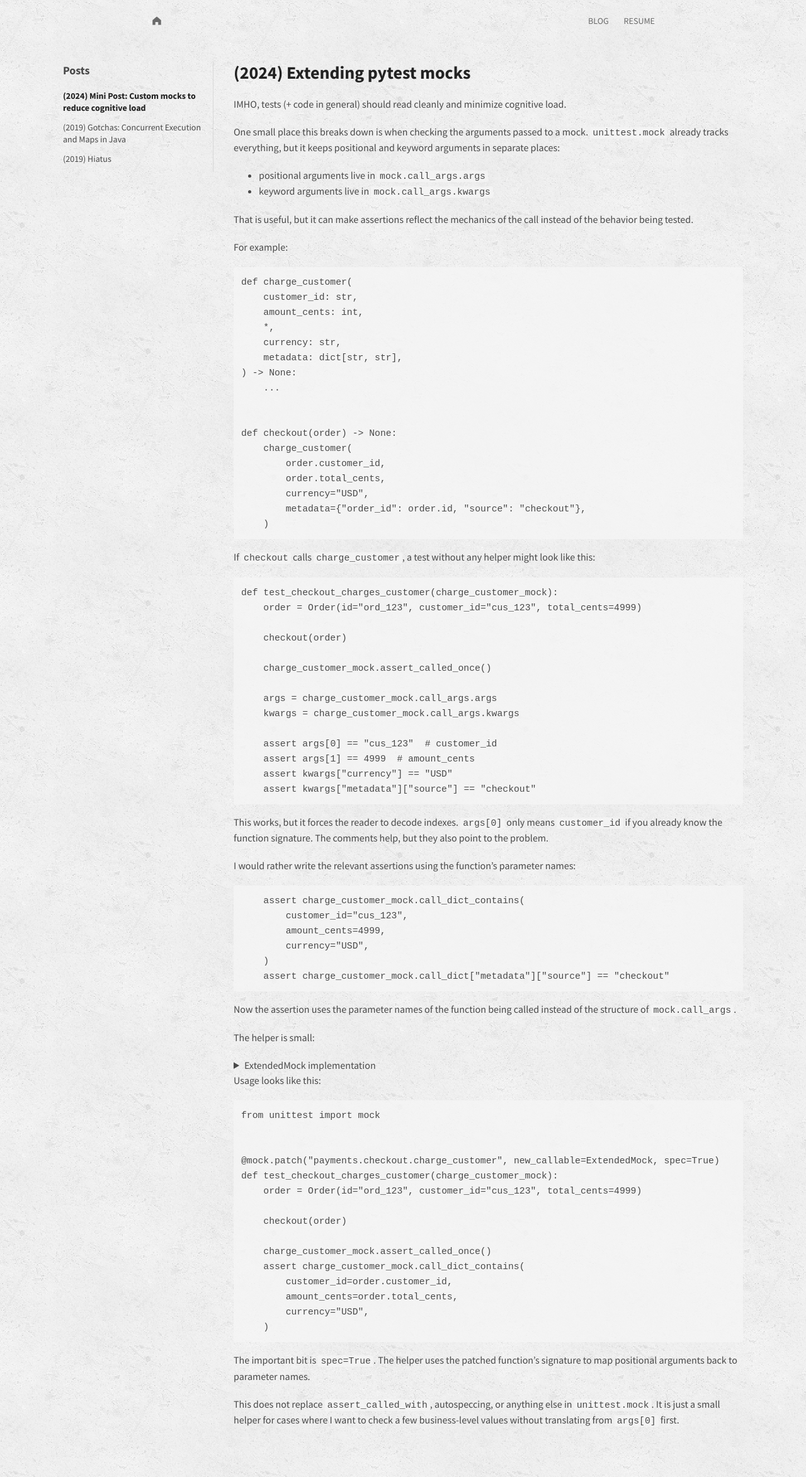
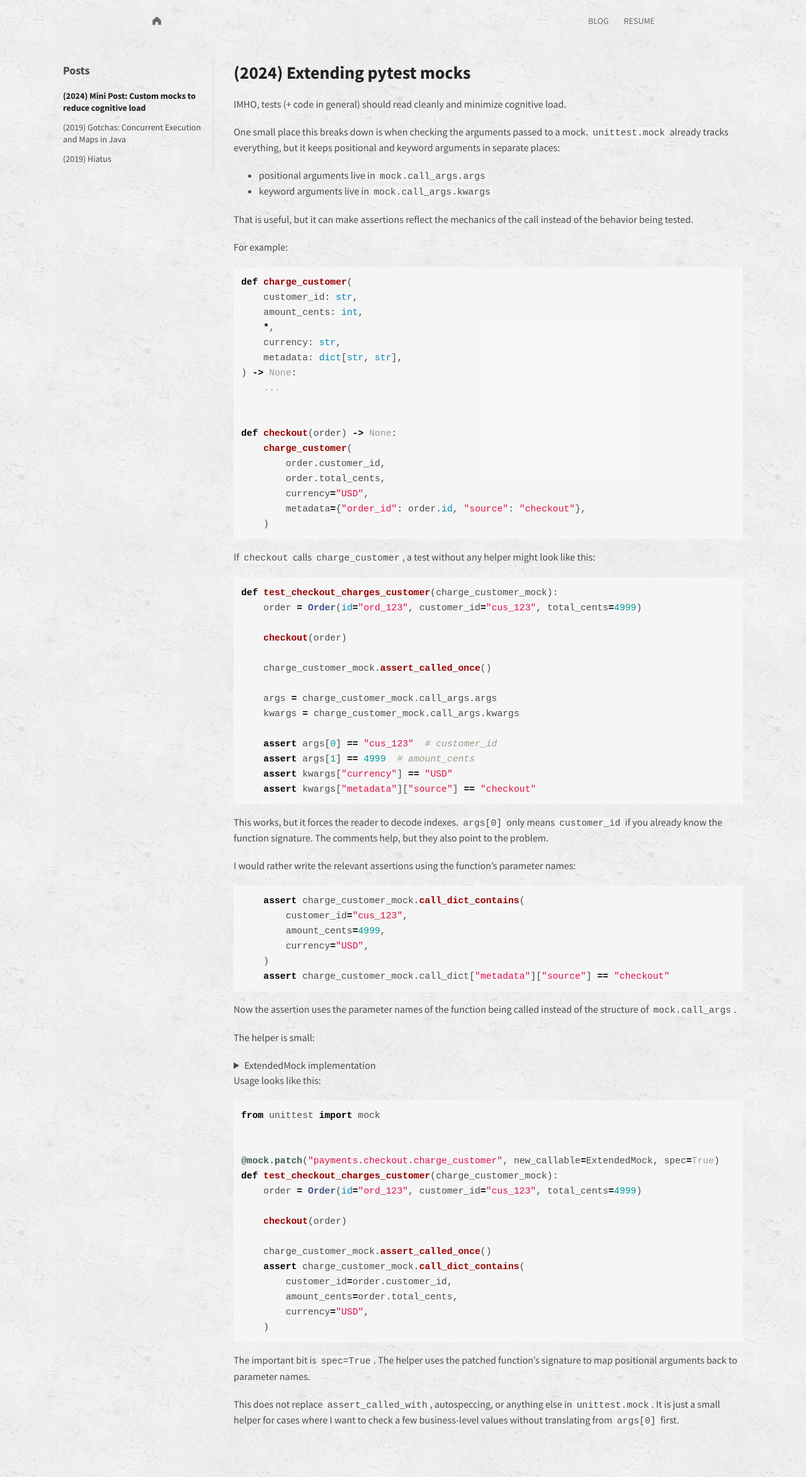
Before and after one commit to nguyent/blog, a Jekyll site: the page built from posts/extendedmock.md, in a window 1280 px wide. Shown: the whole page at 63% size. Built offline with Jekyll 4.4.1, drawn with Linux system fonts in a browser that asks for light colours.

Commit message:
Vendor Rouge syntax highlighting CSS

```diff
--- a/_layouts/default.html
+++ b/_layouts/default.html
@@ -8,6 +8,7 @@
 
 {% seo %}
 
+    <link rel="stylesheet" href="{{ "/assets/css/rouge.css" | relative_url }}">
     <link rel="stylesheet" href="{{ "/assets/css/custom.css" | relative_url }}">
   </head>
   <body class="{% if page.home %}home-page{% else %}blog-page{% endif %}">
--- /dev/null
+++ b/assets/css/rouge.css
@@ -0,0 +1,209 @@
+.highlight table td { padding: 5px; }
+.highlight table pre { margin: 0; }
+.highlight .cm {
+  color: #999988;
+  font-style: italic;
+}
+.highlight .cp {
+  color: #999999;
+  font-weight: bold;
+}
+.highlight .c1 {
+  color: #999988;
+  font-style: italic;
+}
+.highlight .cs {
+  color: #999999;
+  font-weight: bold;
+  font-style: italic;
+}
+.highlight .c, .highlight .cd {
+  color: #999988;
+  font-style: italic;
+}
+.highlight .err {
+  color: #a61717;
+  background-color: #e3d2d2;
+}
+.highlight .gd {
+  color: #000000;
+  background-color: #ffdddd;
+}
+.highlight .ge {
+  color: #000000;
+  font-style: italic;
+}
+.highlight .gr {
+  color: #aa0000;
+}
+.highlight .gh {
+  color: #999999;
+}
+.highlight .gi {
+  color: #000000;
+  background-color: #ddffdd;
+}
+.highlight .go {
+  color: #888888;
+}
+.highlight .gp {
+  color: #555555;
+}
+.highlight .gs {
+  font-weight: bold;
+}
+.highlight .gu {
+  color: #aaaaaa;
+}
+.highlight .gt {
+  color: #aa0000;
+}
+.highlight .kc {
+  color: #000000;
+  font-weight: bold;
+}
+.highlight .kd {
+  color: #000000;
+  font-weight: bold;
+}
+.highlight .kn {
+  color: #000000;
+  font-weight: bold;
+}
+.highlight .kp {
+  color: #000000;
+  font-weight: bold;
+}
+.highlight .kr {
+  color: #000000;
+  font-weight: bold;
+}
+.highlight .kt {
+  color: #445588;
+  font-weight: bold;
+}
+.highlight .k, .highlight .kv {
+  color: #000000;
+  font-weight: bold;
+}
+.highlight .mf {
+  color: #009999;
+}
+.highlight .mh {
+  color: #009999;
+}
+.highlight .il {
+  color: #009999;
+}
+.highlight .mi {
+  color: #009999;
+}
+.highlight .mo {
+  color: #009999;
+}
+.highlight .m, .highlight .mb, .highlight .mx {
+  color: #009999;
+}
+.highlight .sb {
+  color: #d14;
+}
+.highlight .sc {
+  color: #d14;
+}
+.highlight .sd {
+  color: #d14;
+}
+.highlight .s2 {
+  color: #d14;
+}
+.highlight .se {
+  color: #d14;
+}
+.highlight .sh {
+  color: #d14;
+}
+.highlight .si {
+  color: #d14;
+}
+.highlight .sx {
+  color: #d14;
+}
+.highlight .sr {
+  color: #009926;
+}
+.highlight .s1 {
+  color: #d14;
+}
+.highlight .ss {
+  color: #990073;
+}
+.highlight .s {
+  color: #d14;
+}
+.highlight .na {
+  color: #008080;
+}
+.highlight .bp {
+  color: #999999;
+}
+.highlight .nb {
+  color: #0086B3;
+}
+.highlight .nc {
+  color: #445588;
+  font-weight: bold;
+}
+.highlight .no {
+  color: #008080;
+}
+.highlight .nd {
+  color: #3c5d5d;
+  font-weight: bold;
+}
+.highlight .ni {
+  color: #800080;
+}
+.highlight .ne {
+  color: #990000;
+  font-weight: bold;
+}
+.highlight .nf {
+  color: #990000;
+  font-weight: bold;
+}
+.highlight .nl {
+  color: #990000;
+  font-weight: bold;
+}
+.highlight .nn {
+  color: #555555;
+}
+.highlight .nt {
+  color: #000080;
+}
+.highlight .vc {
+  color: #008080;
+}
+.highlight .vg {
+  color: #008080;
+}
+.highlight .vi {
+  color: #008080;
+}
+.highlight .nv {
+  color: #008080;
+}
+.highlight .ow {
+  color: #000000;
+  font-weight: bold;
+}
+.highlight .o {
+  color: #000000;
+  font-weight: bold;
+}
+.highlight .w {
+  color: #bbbbbb;
+}
+.highlight {
+  background-color: #f8f8f8;
+}
```
